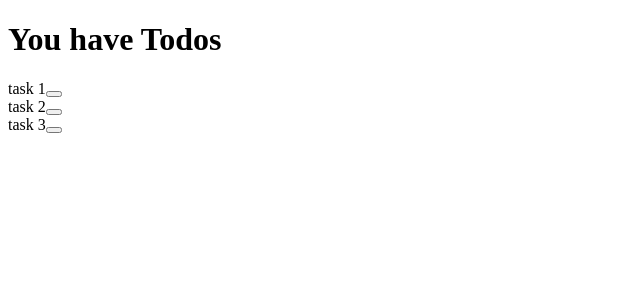
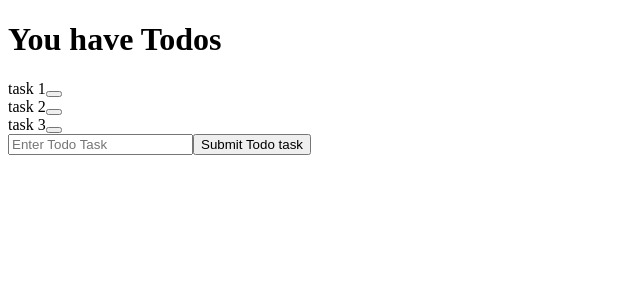
Before and after one commit to bcostaaa01/todo-list-react, a React (Create React App) app: page / in a window 1280 px wide. Shown: the top 300 px of the page, without its empty margins (0-640 px from the left). Built offline with nearby package versions, Linux system fonts and the light colour scheme.

Commit message:
Add SubmitForm - App.js Import SubmitForm Return SubmitForm - render() - l. 32

```diff
--- a/src/App.js
+++ b/src/App.js
@@ -2,6 +2,7 @@ import "./styles.css";
 import Header from "./header";
 import React from "react";
 import TodoList from "./todolist";
+import SubmitForm from './submitform';
 
 class App extends React.Component {
   state = {
@@ -28,6 +29,7 @@ class App extends React.Component {
         <div className="cardFrame">
           <Header numberTodos={this.state.todoTasks.length} />
           <TodoList tasks={this.state.todoTasks} onDelete={this.handleDelete} />
+          <SubmitForm onFormSubmit={this.handleSubmit} />
         </div>
       </div>
     );
```
